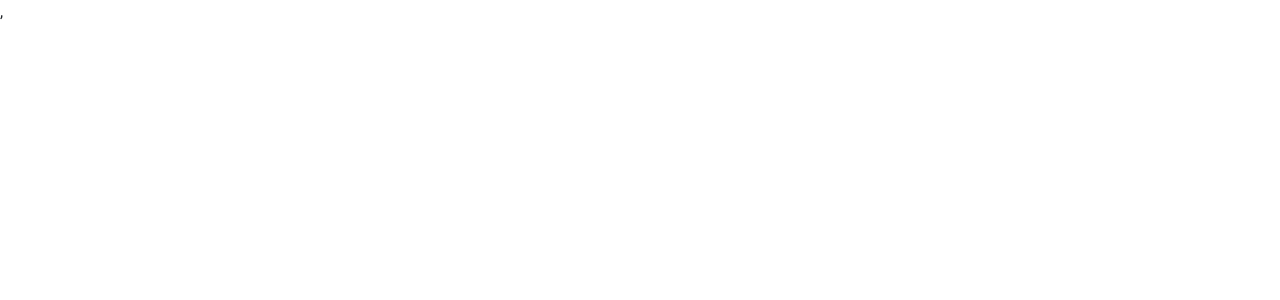
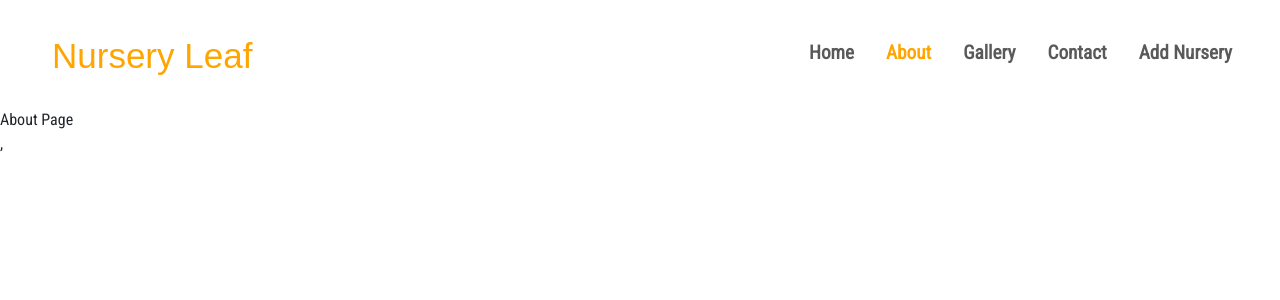
Before and after one commit to TahirShaikh85/nursery_leaf, a React (Vite) app in the folder frontend/: page /about in a window 1280 px wide. Before the commit this address had no page. Shown: the top 300 px of the page. Built offline with nearby package versions, Linux system fonts and the light colour scheme.

Commit message:
Added remaining pages

```diff
--- a/frontend/src/App.jsx
+++ b/frontend/src/App.jsx
@@ -1,7 +1,10 @@
 import './App.css'
 import Home from './Pages/Home'
 import { Routes, Route } from 'react-router-dom';
-import AddNursery from './components/AddNursery';
+import AddNursery from './Pages/AddNursery';
+import About from './Pages/About';
+import Gallery from './Pages/Gallery';
+import Contact from './Pages/Contact';
 
 function App() {
 
@@ -9,6 +12,9 @@ function App() {
     <>
       <Routes>
         <Route path='/' element={<Home/>}></Route>
+        <Route path='/about' element={<About/>}></Route>
+        <Route path='/gallery' element={<Gallery/>}></Route>
+        <Route path='/contact' element={<Contact/>}></Route>
         <Route path='/addnursery' element={<AddNursery/>}></Route>
       </Routes>
     </>
--- /dev/null
+++ b/frontend/src/Pages/About.jsx
@@ -0,0 +1,13 @@
+import React from 'react'
+import Navbar from '../components/Navbar'
+
+const About = () => {
+    return (
+        <div>
+            <Navbar />
+            About Page
+        </div>
+    )
+}
+
+export default About
--- /dev/null
+++ b/frontend/src/Pages/Contact.jsx
@@ -0,0 +1,12 @@
+import React from 'react'
+import Navbar from '../components/Navbar'
+
+const Contact = () => {
+    return (
+        <div>
+            <Navbar />
+        </div>
+    )
+}
+
+export default Contact
--- /dev/null
+++ b/frontend/src/Pages/Gallery.jsx
@@ -0,0 +1,13 @@
+import React from 'react'
+import Navbar from '../components/Navbar'
+
+const Gallery = () => {
+    return (
+        <div>
+            <Navbar />
+            Gallery
+        </div>
+    )
+}
+
+export default Gallery
--- a/frontend/src/components/Navbar.jsx
+++ b/frontend/src/components/Navbar.jsx
@@ -4,7 +4,7 @@ const Navbar = ({linkColor}) => {
     return (
         <nav className="navbar navbar-expand-lg">
             <div className="container-fluid">
-                <NavLink className="navbar-brand" to="#">Nursery Leaf</NavLink>
+                <NavLink className="navbar-brand" to="/">Nursery Leaf</NavLink>
                 <button className="navbar-toggler" type="button" data-bs-toggle="collapse" data-bs-target="#navbarNavAltMarkup" aria-controls="navbarNavAltMarkup" aria-expanded="false" aria-label="Toggle navigation">
                     <span className="navbar-toggler-icon"></span>
                 </button>
```
